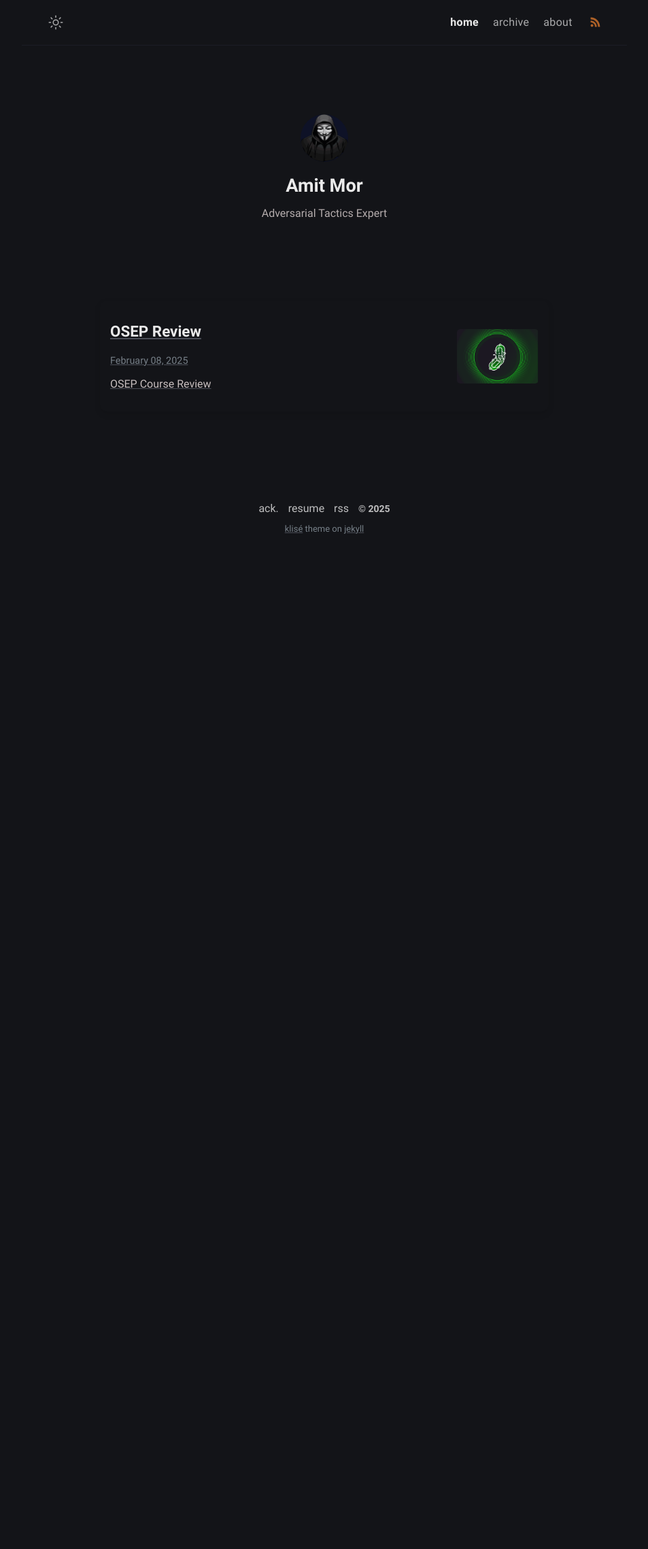
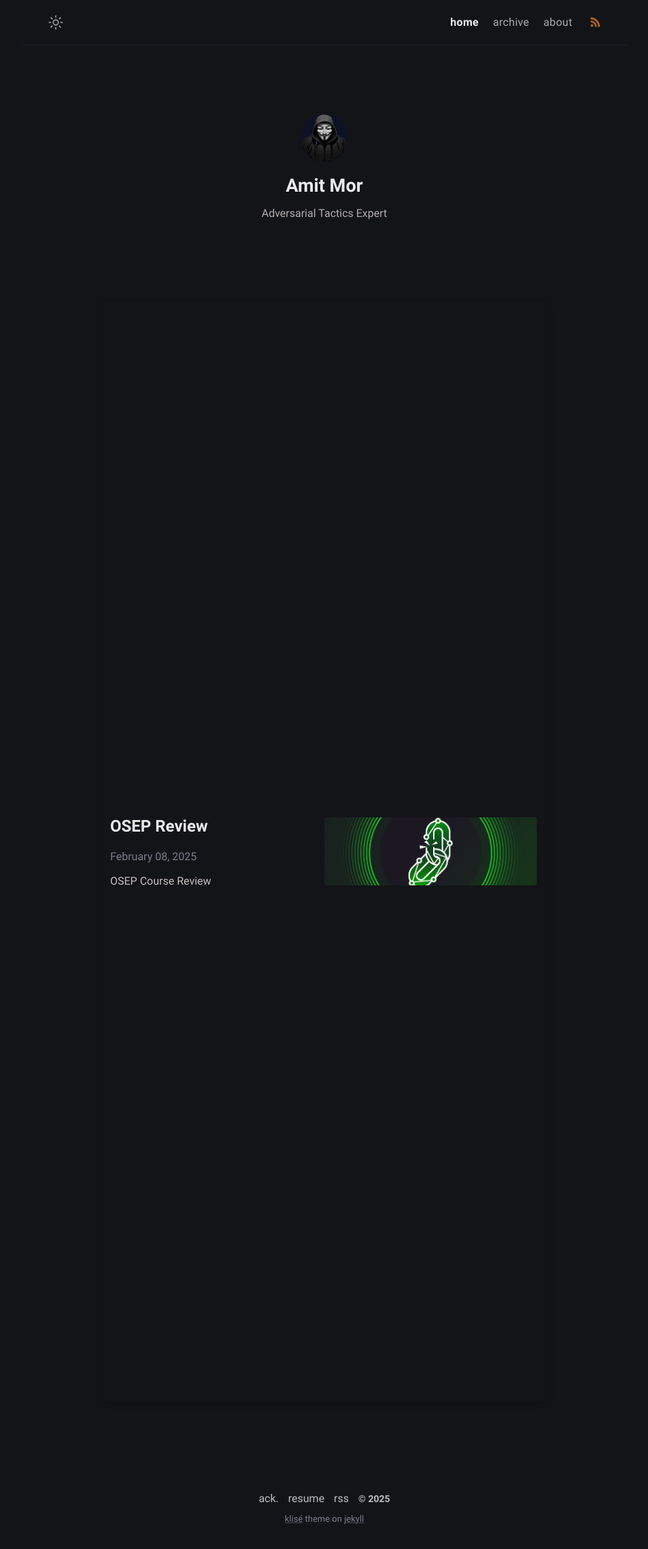
Before and after one commit to Extravenger/extravenger.github.io, a Jekyll site: the page built from index.md, in a window 1280 px wide. Shown: the whole page at 68% size, without its empty margins (163-1116 px from the left). Built offline with Jekyll 4.4.1, drawn with Linux system fonts in a browser that asks for light colours; before the commit the page ends 1589 px from its top, so only the background shows below that.

Commit message:
Update style.scss

```diff
--- a/assets/css/style.scss
+++ b/assets/css/style.scss
@@ -4,13 +4,21 @@
 @import "main";
 /* Container for each post */
 /* Style for the entire post card */
+/* Makes the entire card clickable */
+.post-card-link {
+  text-decoration: none;
+  color: inherit;
+  display: block;
+}
+
+/* Card styles */
 .post-card {
   background: var(--content-bg);
   border-radius: 10px;
   box-shadow: 0 4px 10px rgba(0, 0, 0, 0.1);
   transition: transform 0.2s ease-in-out;
+  overflow: hidden;
   padding: 15px;
-  overflow: hidden;
 }
 
 /* Hover effect */
@@ -18,57 +26,34 @@
   transform: translateY(-5px);
 }
 
-/* Flexbox to align text and image side by side */
+/* Ensures text and image are side by side */
 .post-card-content {
   display: flex;
-  align-items: center;  /* Ensures text and image stay aligned */
+  align-items: center;
   justify-content: space-between;
-  gap: 15px; /* Adds spacing between text and image */
+  gap: 15px;
+  height: 100%; /* Ensures content fills the card */
 }
 
-/* Ensures text takes available space */
+/* Ensures text takes half of the card */
 .post-text {
   flex: 1;
-  max-width: 70%; /* Prevents text from taking the whole row */
+  max-width: 50%;
 }
 
-/* Image stays fixed on the right */
+/* Image now takes half of the card */
 .post-card-image {
-  width: 120px; /* Adjust size as needed */
-  height: 80px;
-  flex-shrink: 0; /* Prevents shrinking */
+  width: 50%;
+  height: 100px; /* Adjust as needed */
+  flex-shrink: 0;
   border-radius: 5px;
   overflow: hidden;
 }
 
-/* Ensures image fills its container */
+/* Image fills its container */
 .post-card-image img {
   width: 100%;
   height: 100%;
   object-fit: cover;
   display: block;
 }
-
-/* Styles for the title */
-.post-card h2 {
-  font-size: 1.4rem;
-  margin-bottom: 5px;
-}
-
-.post-card h2 a {
-  text-decoration: none;
-  color: inherit;
-}
-
-/* Styles for metadata */
-.post-meta {
-  font-size: 0.9rem;
-  color: var(--text-secondary);
-  margin-bottom: 5px;
-}
-
-/* Styles for the post excerpt */
-.post-excerpt {
-  font-size: 1rem;
-  color: var(--text-color);
-}
```
